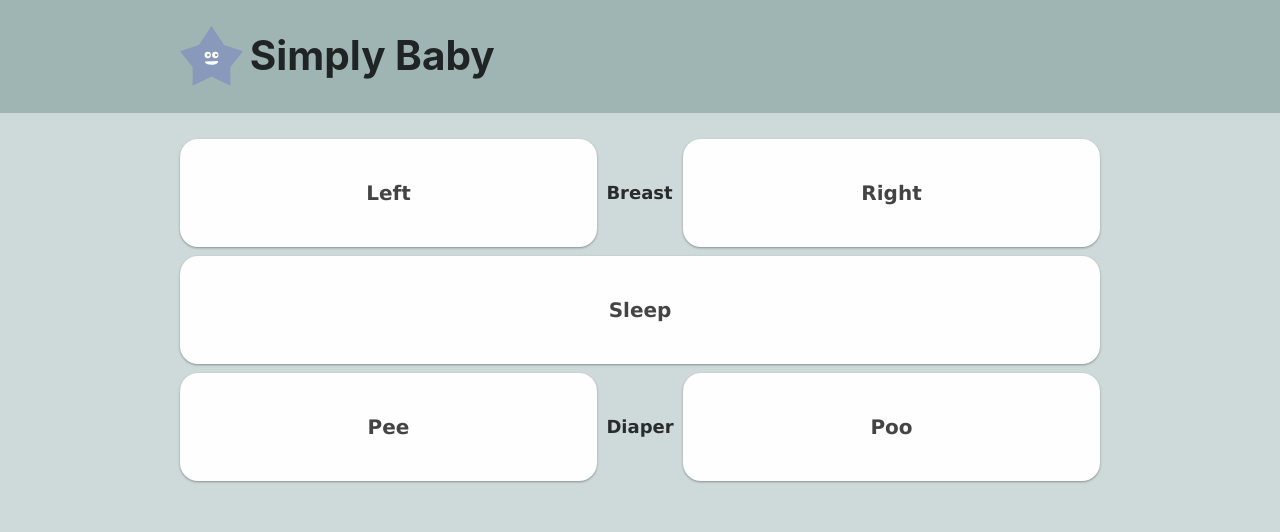
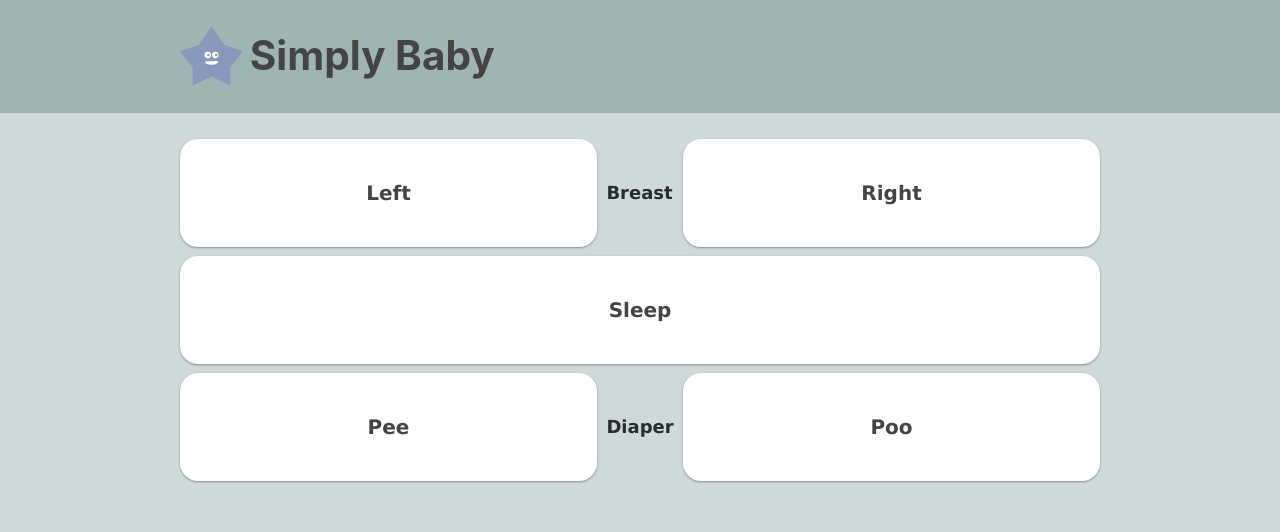
Before and after one commit to SebastianUdden/simply-baby, a Gatsby site: page / in a window 1280 px wide. Built offline with nearby package versions, Linux system fonts and the light colour scheme; Gatsby itself is replaced by a stand-in of ours.

```diff
--- a/src/components/header.js
+++ b/src/components/header.js
@@ -22,10 +22,8 @@
   display: flex;
   align-items: center;
   cursor: pointer;
-  transition: ${p => `color ${p.speed} ease-in-out`};
-  :hover {
-    color: #efefef;
-  }
+  color: ${p => (p.largeStar ? "#efefef" : "#444")};
+  transition: ${p => `color ${p.speed / 4}ms ease-in`};
 `
 const H1 = styled.h1`
   margin: 0;
@@ -38,7 +36,11 @@
   const [largeStar, setLargeStar] = useState(false)
   return (
     <Head>
-      <Wrapper onClick={() => setLargeStar(!largeStar)}>
+      <Wrapper
+        onClick={() => setLargeStar(!largeStar)}
+        largeStar={largeStar}
+        speed={speed}
+      >
         <StarWrapper
           size={largeStar ? largeSize : smallSize}
           speed={speed}
--- a/src/components/patterns/BabyPatterns.js
+++ b/src/components/patterns/BabyPatterns.js
@@ -21,7 +21,7 @@
 }
 
 export default ({ patterns, onUpdate, onDelete }) => {
-  const formatedPatterns = formatPatterns(patterns)
+  const formatedPatterns = formatPatterns(patterns).reverse()
   return (
     <BabyPatterns>
       {formatedPatterns.map(pattern => (
```
